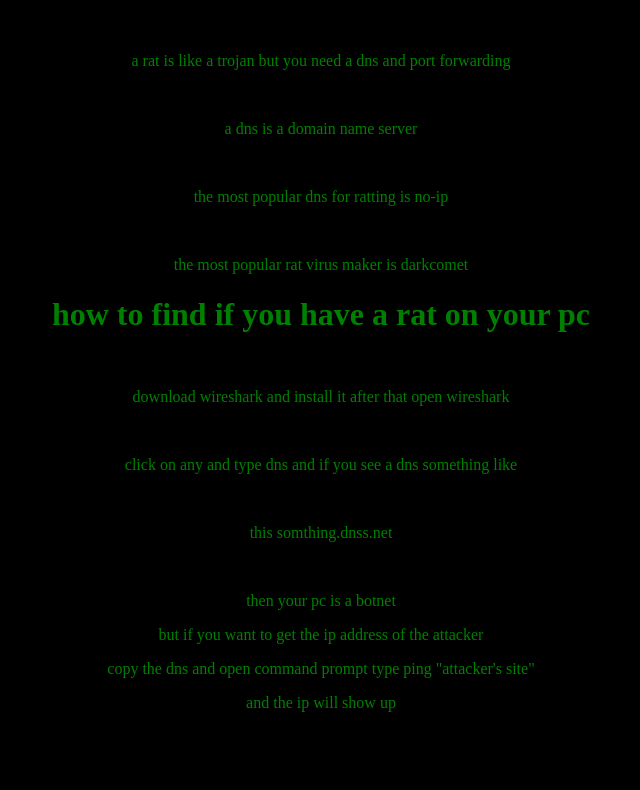
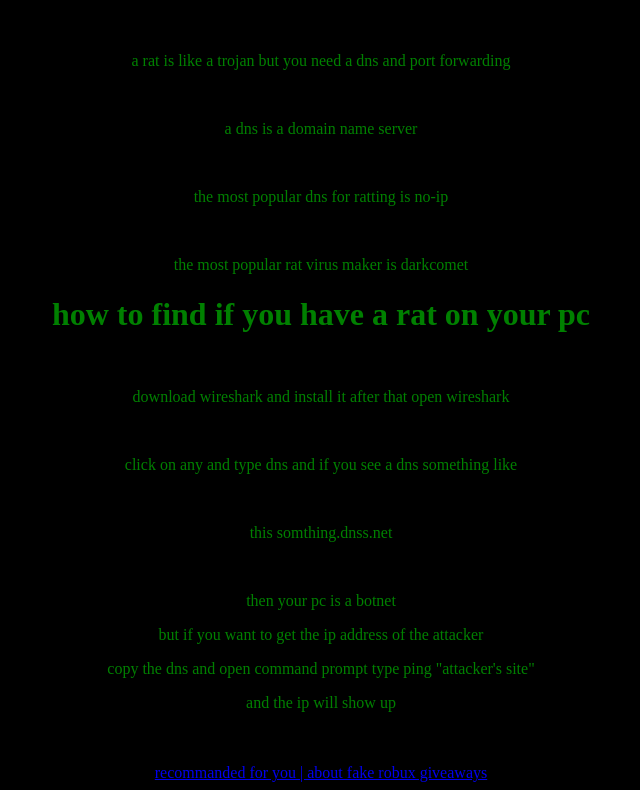
Before and after one commit to lewisstechfan/lewisstechfan.github.io, a plain HTML site: page index.html in a window 1280 px wide. Shown: the part 614-1404 px from the top of the page, without its empty margins (319-959 px from the left). Before the commit the page ends 1342 px from the top, so only its background shows below. Drawn offline with Linux system fonts and the light colour scheme.

Commit message:
Update index.html

```diff
--- a/index.html
+++ b/index.html
@@ -1,6 +1,5 @@
 <!DOCTYPE html>
-<html>
-<head>
+<html><head>
 <style>body {
 background-color:black;
 color:green;
@@ -44,7 +43,10 @@ color:green;
 <p>then your pc is a botnet</p>
 <p>but if you want to get the ip address of the attacker</p>
 <p>copy the dns and open command prompt type ping "attacker's site"</p>
-<p>and the ip will show up</p>
+<p>and the ip will show up</p><br>
+<br>
+<a href="lewisstechfan.github.io/fakerobloxgiveaways">recommanded for you | about fake robux giveaways</a>
 </center>
-</body>
-</html>
+
+
+</body></html>
```
